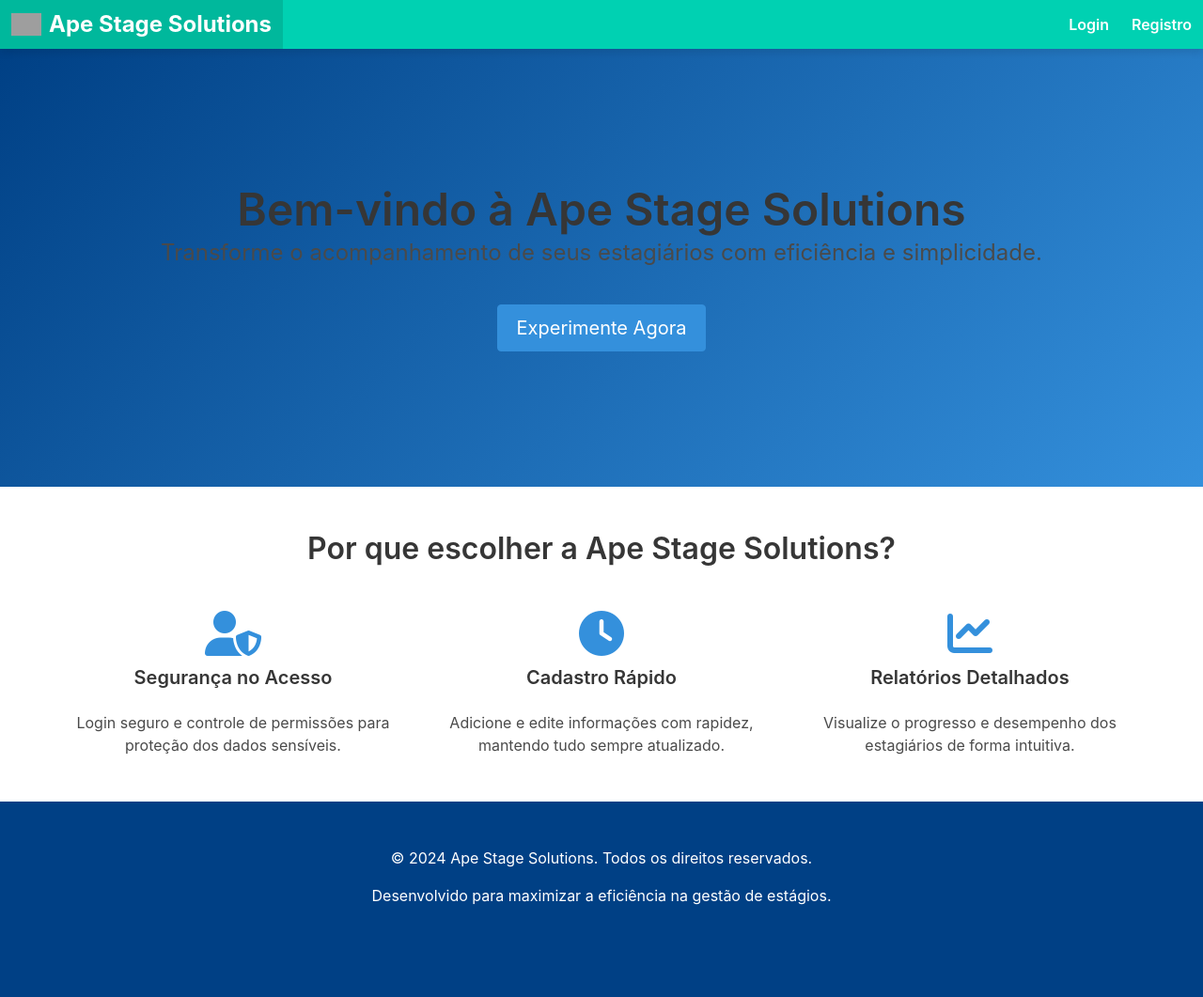
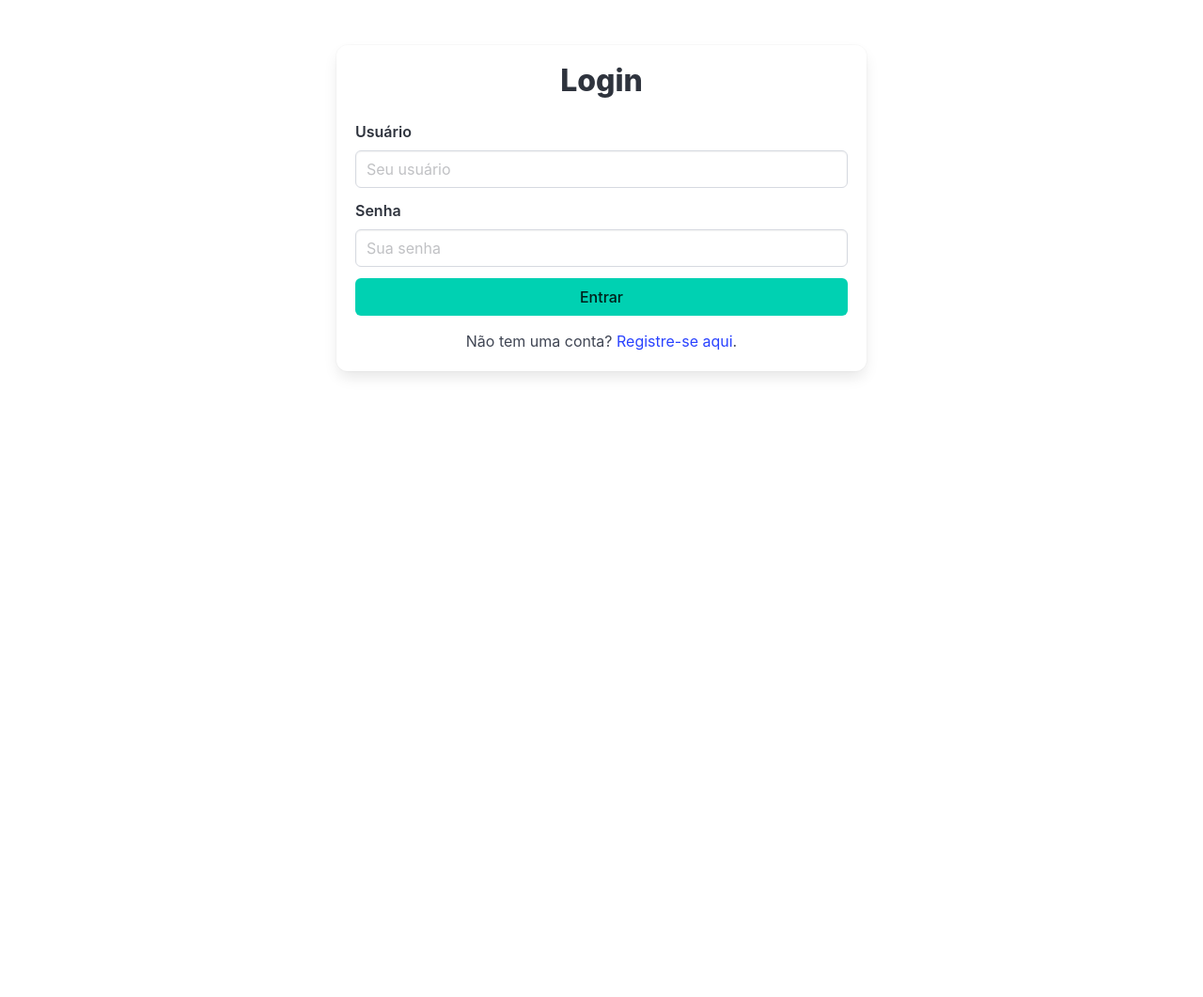
Before and after one commit to Mansur-xtz/trb, a PHP site: page /login.php in a window 1280 px wide. Shown: the whole page at 94% size. After the commit the page ends 401 px from the top, so only its background shows below. Run offline with PHP 8.4, Linux system fonts and the light colour scheme; some libraries are stand-ins or nearby versions; grey boxes are pictures that could not be loaded.

Commit message:
Add files via upload

```diff
--- a/login/login.php
+++ b/login/login.php
@@ -1,129 +1,38 @@
-<?php
-if (session_status() === PHP_SESSION_NONE) {
-    session_start();
-}
-?>
-<!DOCTYPE html>
-<html lang="pt-BR">
-
-<head>
-    <meta charset="UTF-8">
-    <meta name="viewport" content="width=device-width, initial-scale=1.0">
-    <title>Ape Stage Solutions</title>
-    <link rel="stylesheet" href="https://cdn.jsdelivr.net/npm/bulma@0.9.3/css/bulma.min.css">
-    <style>
-        /* Cores Primárias e Secundárias */
-        .hero-body {
-            background: linear-gradient(135deg, #004085, #3490dc); /* gradiente de azul */
-            color: white;
-        }
-        .feature-icon {
-            font-size: 3rem;
-            color: #3490dc; /* azul primário */
-        }
-        .navbar {
-            background-color: #004085; /* azul escuro */
-            box-shadow: 0px 4px 8px rgba(0, 0, 0, 0.1);
-        }
-        .navbar-item {
-            color: white;
-        }
-        .navbar-item:hover {
-            background-color: #3490dc;
-            color: white;
-        }
-        .button.is-primary {
-            background-color: #3490dc;
-            border-color: #3490dc;
-            color: white;
-        }
-        .button.is-primary:hover {
-            background-color: #004085;
-            border-color: #004085;
-        }
-        .button.is-dark {
-            background-color: #343a40; /* cinza escuro */
-            color: white;
-        }
-        .button.is-dark:hover {
-            background-color: #23272b;
-            color: white;
-        }
-        .footer {
-            background-color: #004085;
-            color: white;
-        }
-    </style>
-</head>
-
-<body>
-    <!-- Navbar -->
-    <header class="navbar is-primary">
-        <div class="navbar-brand">
-            <a class="navbar-item" href="#">
-                <img src="logo.jpg" alt="Logo da Empresa" width="32" height="32">
-                <span class="ml-2 has-text-weight-bold is-size-4">Ape Stage Solutions</span>
-            </a>
-        </div>
-        <div class="navbar-menu">
-            <div class="navbar-end">
-                <a href="login.php" class="navbar-item has-text-weight-semibold">Login</a>
-                <a href="registro.php" class="navbar-item has-text-weight-semibold">Registro</a>
+<?php require __DIR__ . "/header.php"; ?>
+<?php header('conteudo.php');?>
+<section class="section">
+    <div class="container">
+        <div class="columns is-centered">
+            <div class="column is-half">
+                <div class="box">
+                    <h1 class="title has-text-centered">Login</h1>
+                    <form action="index.php" method="post">
+                        <div class="field">
+                            <label class="label">Usuário</label>
+                            <div class="control">
+                                <input class="input" type="text" placeholder="Seu usuário" name="usuario">
                             </div>
                         </div>
-    </header>
-
-    <!-- Hero Section -->
-    <section class="hero is-medium">
-        <div class="hero-body">
-            <div class="container has-text-centered">
-                <h1 class="title is-1">Bem-vindo à Ape Stage Solutions</h1>
-                <p class="subtitle is-4">Transforme o acompanhamento de seus estagiários com eficiência e simplicidade.</p>
-                <a href="registro.php" class="button is-primary is-medium mt-4">Experimente Agora</a>
+                        <div class="field">
+                            <label class="label">Senha</label>
+                            <div class="control">
+                                <input class="input" type="password" placeholder="Sua senha" name="senha">
                             </div>
                         </div>
-    </section>
+                        <div class="field">
+                            <div class="control">
+                                <input type="submit" class="button is-primary is-fullwidth" value="Entrar">
+                            </div>
+                        </div>
+                    </form>
 
-    <!-- Features Section -->
-    <section class="section">
-        <div class="container">
-            <h2 class="title has-text-centered">Por que escolher a Ape Stage Solutions?</h2>
-            <div class="columns is-multiline mt-6">
-                <div class="column is-4 has-text-centered">
-                    <span class="icon feature-icon">
-                        <i class="fas fa-user-shield"></i>
-                    </span>
-                    <h3 class="title is-5 mt-3">Segurança no Acesso</h3>
-                    <p>Login seguro e controle de permissões para proteção dos dados sensíveis.</p>
+                    <div class="has-text-centered" style="margin-top: 15px;">
+                        <p>Não tem uma conta? <a href="registro.php">Registre-se aqui</a>.</p>
                     </div>
-                <div class="column is-4 has-text-centered">
-                    <span class="icon feature-icon">
-                        <i class="fas fa-clock"></i>
-                    </span>
-                    <h3 class="title is-5 mt-3">Cadastro Rápido</h3>
-                    <p>Adicione e edite informações com rapidez, mantendo tudo sempre atualizado.</p>
                 </div>
-                <div class="column is-4 has-text-centered">
-                    <span class="icon feature-icon">
-                        <i class="fas fa-chart-line"></i>
-                    </span>
-                    <h3 class="title is-5 mt-3">Relatórios Detalhados</h3>
-                    <p>Visualize o progresso e desempenho dos estagiários de forma intuitiva.</p>
             </div>
         </div>
     </div>
 </section>
 
-    <!-- Footer -->
-    <footer class="footer">
-        <div class="content has-text-centered">
-            <p>&copy; <?php echo date("Y"); ?> Ape Stage Solutions. Todos os direitos reservados.</p>
-            <p>Desenvolvido para maximizar a eficiência na gestão de estágios.</p>
-        </div>
-    </footer>
-
-    <!-- Scripts -->
-    <script src="https://kit.fontawesome.com/a076d05399.js"></script>
-</body>
-
-</html>
+<?php require __DIR__ . "/footer.php"; ?>
```
Also changed, not shown: login/app/model/Estagio.php (+11 -6 lines), login/app/model/Estagiobanco.php (+103 -0 lines), login/app/model/Userbanco.php (+10 -5 lines). Lines whose indentation alone changed are shown as unchanged.
